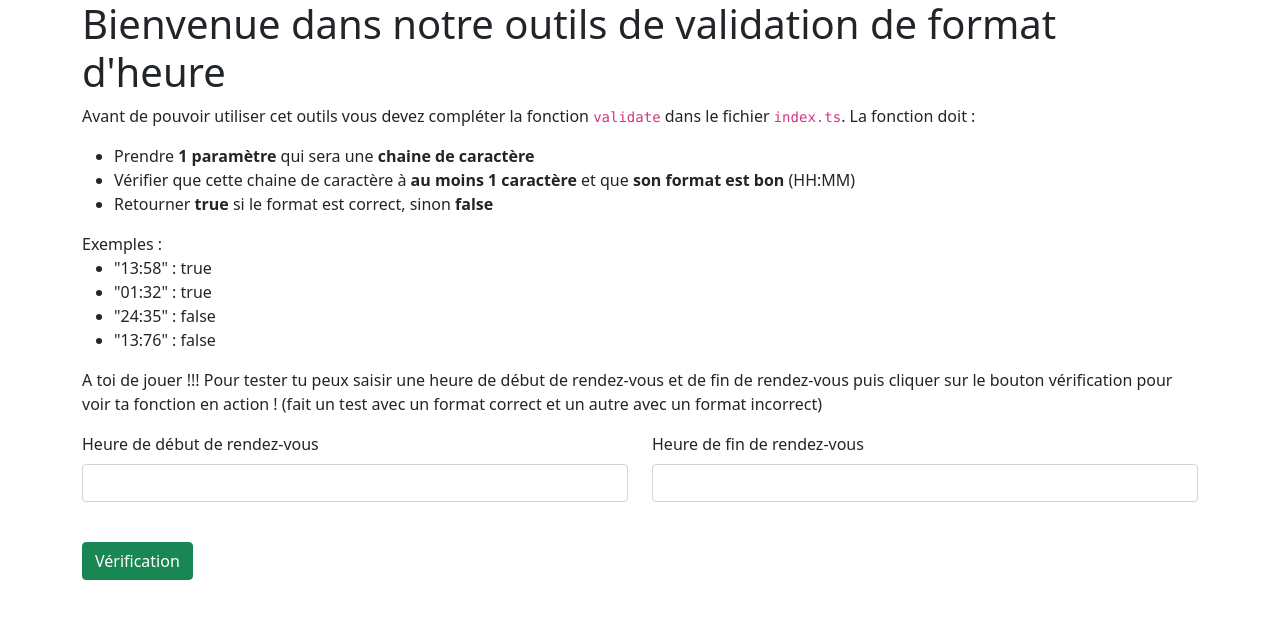
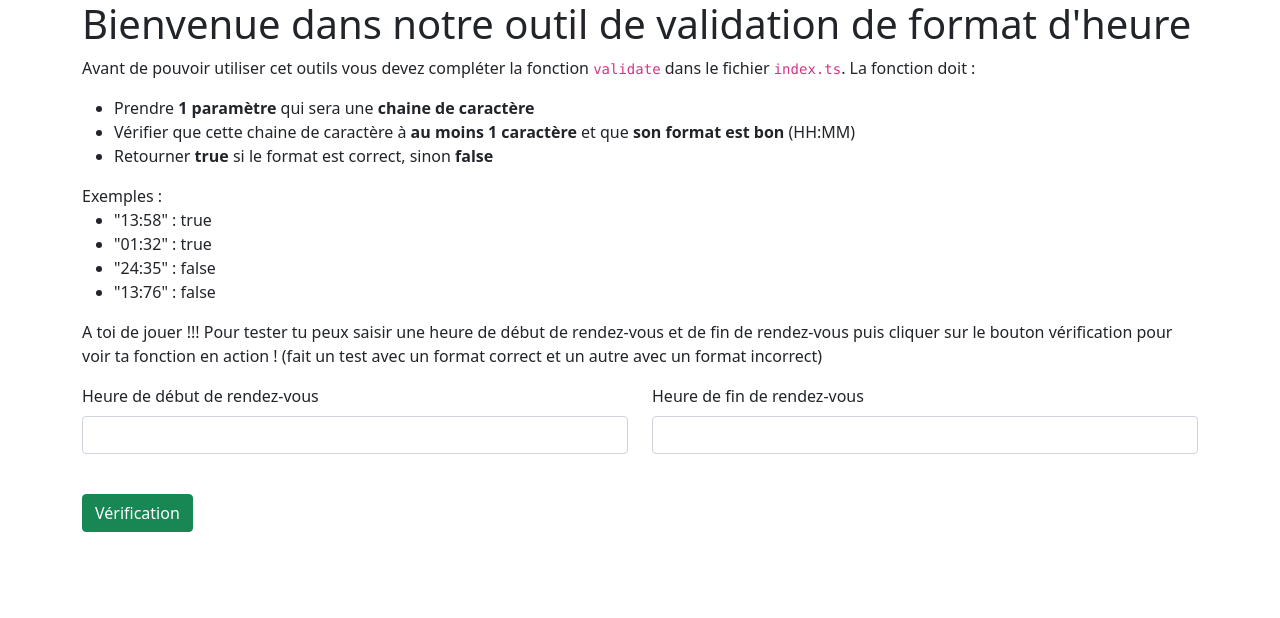
Before and after one commit to dev-formation/correction-validate-hour-typescript, a website built with Parcel: page index.html in a window 1280 px wide. Built offline with nearby package versions, Linux system fonts and the light colour scheme.

Commit message:
🔤 fix mispelled

```diff
--- a/index.html
+++ b/index.html
@@ -13,7 +13,7 @@
 
 <body>
   <main class="container">
-    <h1>Bienvenue dans notre outils de validation de format d'heure</h1>
+    <h1>Bienvenue dans notre outil de validation de format d'heure</h1>
     <p>
       Avant de pouvoir utiliser cet outils vous devez compléter la fonction <code>validate</code> dans le fichier
       <code>index.ts</code>.
```
